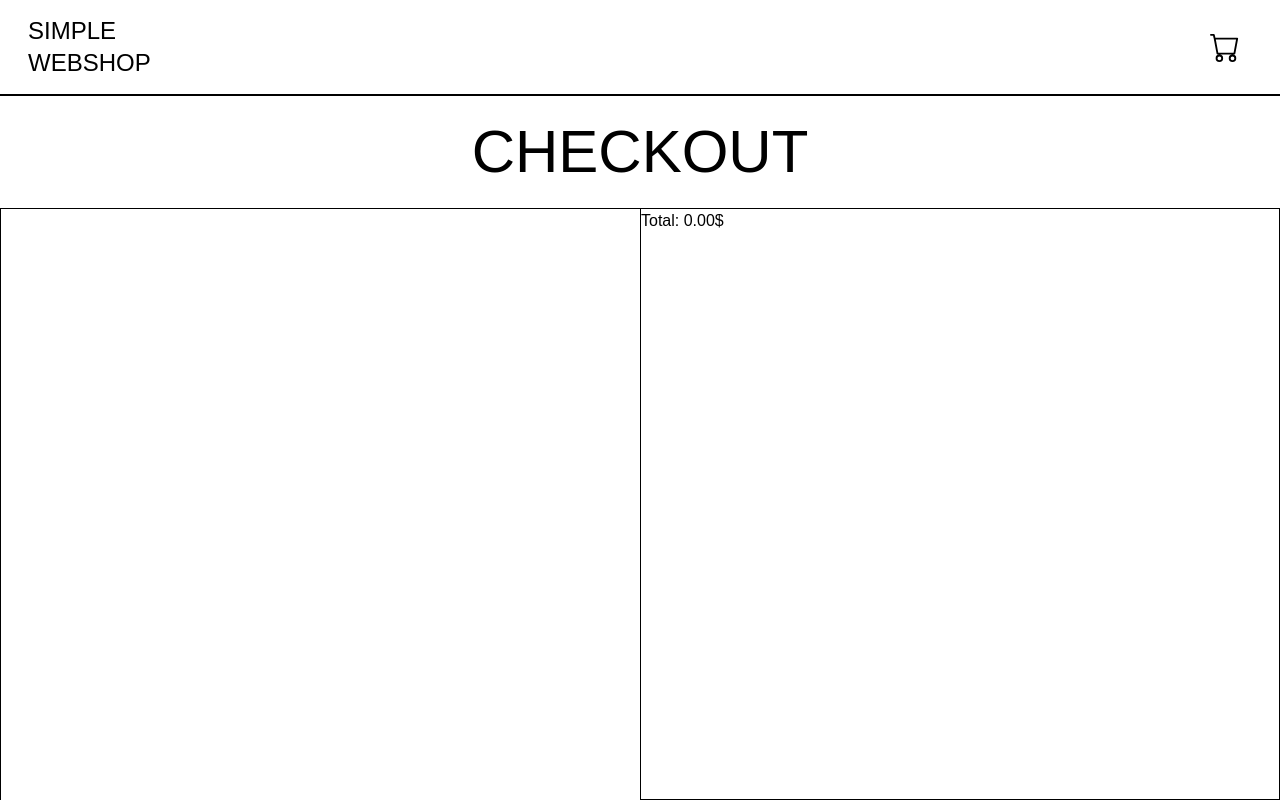
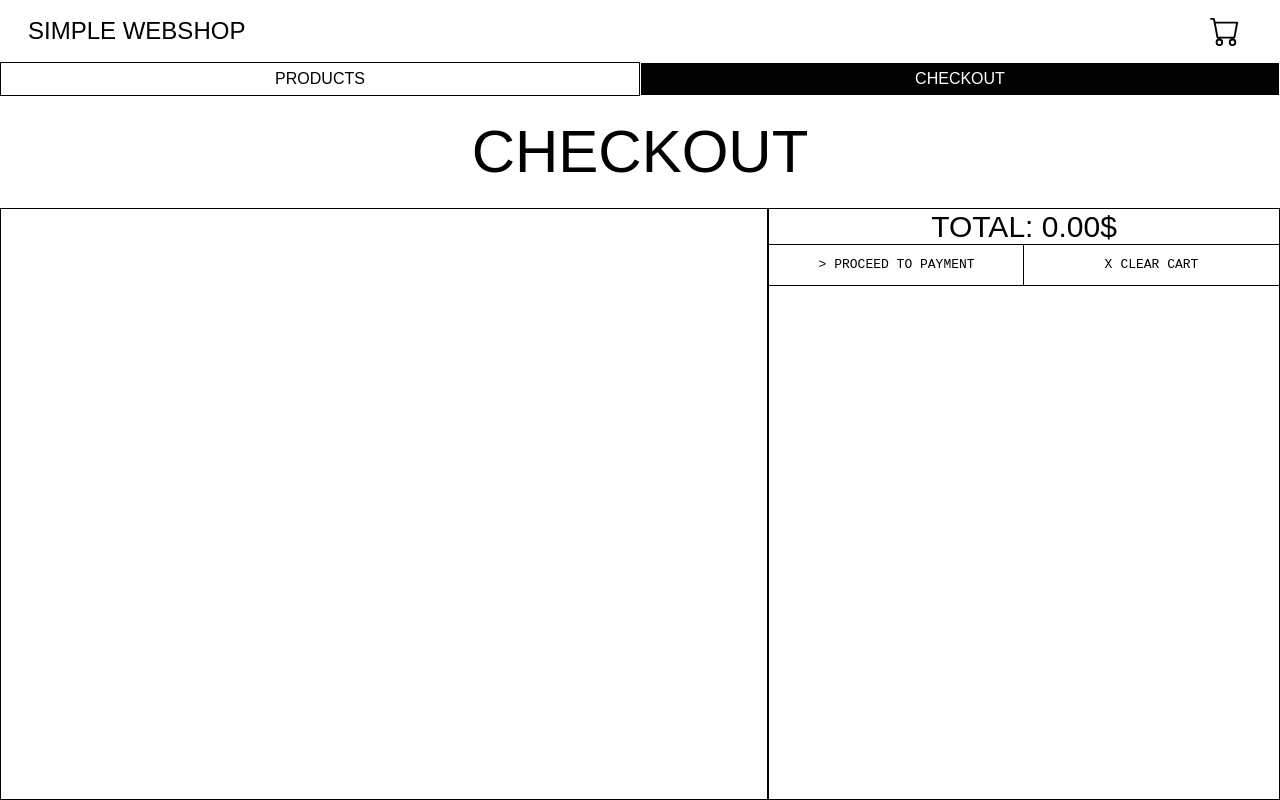
Before and after one commit to Penny-EK/simpelshop, a Next.js app: page /checkout in a window 1280 px wide. Built offline with nearby package versions, Linux system fonts and the light colour scheme.

Commit message:
Added navigation to header

```diff
--- a/src/app/checkout/page.js
+++ b/src/app/checkout/page.js
@@ -7,6 +7,7 @@ import { useState, useEffect } from "react";
 // import Image from "next/image";
 import inventory from "../store/inventory";
 import CheckoutItem from "./CheckoutItem";
+import Link from "next/link";
 
 export default function Checkout() {
   //   const id = props.id;
@@ -39,9 +40,34 @@ export default function Checkout() {
 
   return (
     <section className="h-[calc(100vh-var(--headerSpacer)-var(--titleHeight))]">
-      <h1 className="title w-full text-center text-6xl pb-[1rem] h-[var(--titleHeight)] flex items-center justify-center">Checkout</h1>
-      <div className="flex h-full border border-0 border-t-1 border-[var(--foreground)]">
-        <div className="border border-[var(--foreground)] border-0 border-l-1 w-3/5 md:w-1/2 overflow-y-auto">
+      <h1 className="title flex h-[var(--titleHeight)] w-full items-center justify-center pb-[1rem] text-center text-6xl">
+        Checkout
+      </h1>
+      <div className="flex h-full flex-col-reverse border border-0 border-t-1 border-[var(--foreground)] md:flex-row">
+        <div className="order-2 basis-2/6 border border-t-0 border-[var(--foreground)] md:order-2 md:basis-2/5">
+          <p className="title w-full text-center text-3xl">
+            Total: {fullTotal}$
+          </p>
+          <div className="grid min-h-10 w-full grid-cols-2">
+            <Link
+              href={""}
+              className="special hoverInvert flex cursor-pointer items-center justify-center bg-[var(--background)] px-2 py-1 text-[var(--foreground)] outline outline-[var(--foreground)]"
+            >
+              <span className="block pr-2">{"> "}</span>Proceed to payment
+            </Link>
+            <button
+              className="special hoverInvert flex cursor-pointer items-center justify-center bg-[var(--background)] px-2 py-1 text-[var(--foreground)] outline outline-[var(--foreground)]"
+              onClick={() => {
+                inInventory.forEach((item) => {
+                  clearInventory();
+                });
+              }}
+            >
+              <span className="block pr-2">X </span>Clear cart
+            </button>
+          </div>
+        </div>
+        <div className="order-1 basis-4/6 overflow-y-auto border border-t-0 border-[var(--foreground)] md:order-1 md:basis-3/5">
           {inInventory.map((item, index) => (
             //   <p key={index}>{item.id}</p>
 
@@ -52,9 +78,6 @@ export default function Checkout() {
             ></CheckoutItem>
           ))}
         </div>
-        <div className="border border-[var(--foreground)] border-t-0 flex-grow">
-            <p>Total: {fullTotal}$</p>
-        </div>
       </div>
     </section>
   );
--- a/src/app/components/Header.jsx
+++ b/src/app/components/Header.jsx
@@ -6,6 +6,7 @@ import { useState } from "react";
 import { BsCart } from "react-icons/bs";
 import { BsCartXFill } from "react-icons/bs";
 import inventory from "../store/inventory";
+import { usePathname } from "next/navigation";
 
 export default function Header() {
   const [showCartUI, setShowCartUI] = useState(false);
@@ -18,12 +19,15 @@ export default function Header() {
   );
   console.log("Inventory contents:", inInventory);
   console.log("Total quantity: " + totalQuantity);
+  const pathname = usePathname();
+  console.log("Pathname (From Header): " + pathname);
 
   return (
     <>
-      <header className="fixed z-100 flex h-[var(--headerHeight)] w-full items-center justify-between border-b-2 border-[var(--foreground)] bg-[var(--background)] px-4 px-7">
+      <header className="fixed z-100 flex h-[var(--headerHeight)] w-full flex-col bg-[var(--background)]">
+        <div className="flex w-full flex-grow items-center justify-between px-7">
           <Link className="title text-2xl font-bold" href={"/"}>
-          Simple<br></br>Webshop
+            Simple{/* <br></br> */} Webshop
           </Link>
           <div className="flex items-center">
             {showCartUI ? (
@@ -39,6 +43,32 @@ export default function Header() {
             )}
             {totalQuantity > 0 ? <p>{totalQuantity}</p> : ""}
           </div>
+        </div>
+        <div className="flex">
+          <Link
+            href="/productlist"
+            className={
+              "title h-full w-1/2 flex-grow py-1 text-center font-bold border border-1" +
+              (pathname === "/productlist"
+                ? "hoverInvert border-[var(--foreground)] bg-[var(--foreground)] text-[var(--background)]"
+                : "border-[var(--background)] bg-[var(--background)] text-[var(--foreground)]")
+            }
+          >
+            Products
+          </Link>
+
+          <Link
+            href="/checkout"
+            className={
+              "title hoverInvert h-full w-1/2 flex-grow py-1 text-center font-bold border border-1" +
+              (pathname === "/checkout"
+                ? "border-[var(--foreground)] bg-[var(--foreground)] text-[var(--background)]"
+                : "border-[var(--background)] bg-[var(--background)] text-[var(--foreground)]")
+            }
+          >
+            Checkout
+          </Link>
+        </div>
       </header>
       {showCartUI ? <CartUi></CartUi> : ""}
     </>
```
Lines whose indentation alone changed are shown as unchanged.
